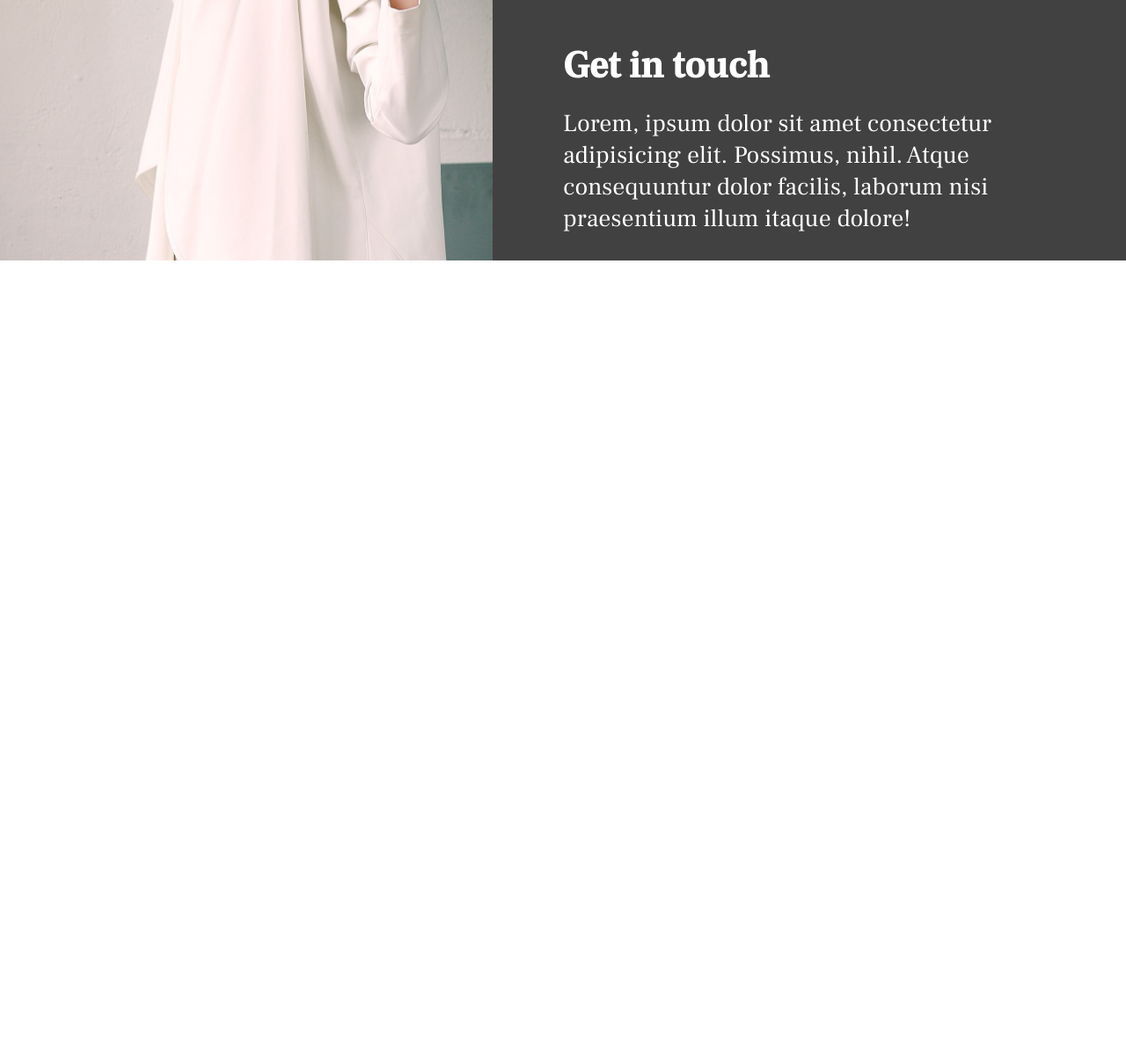
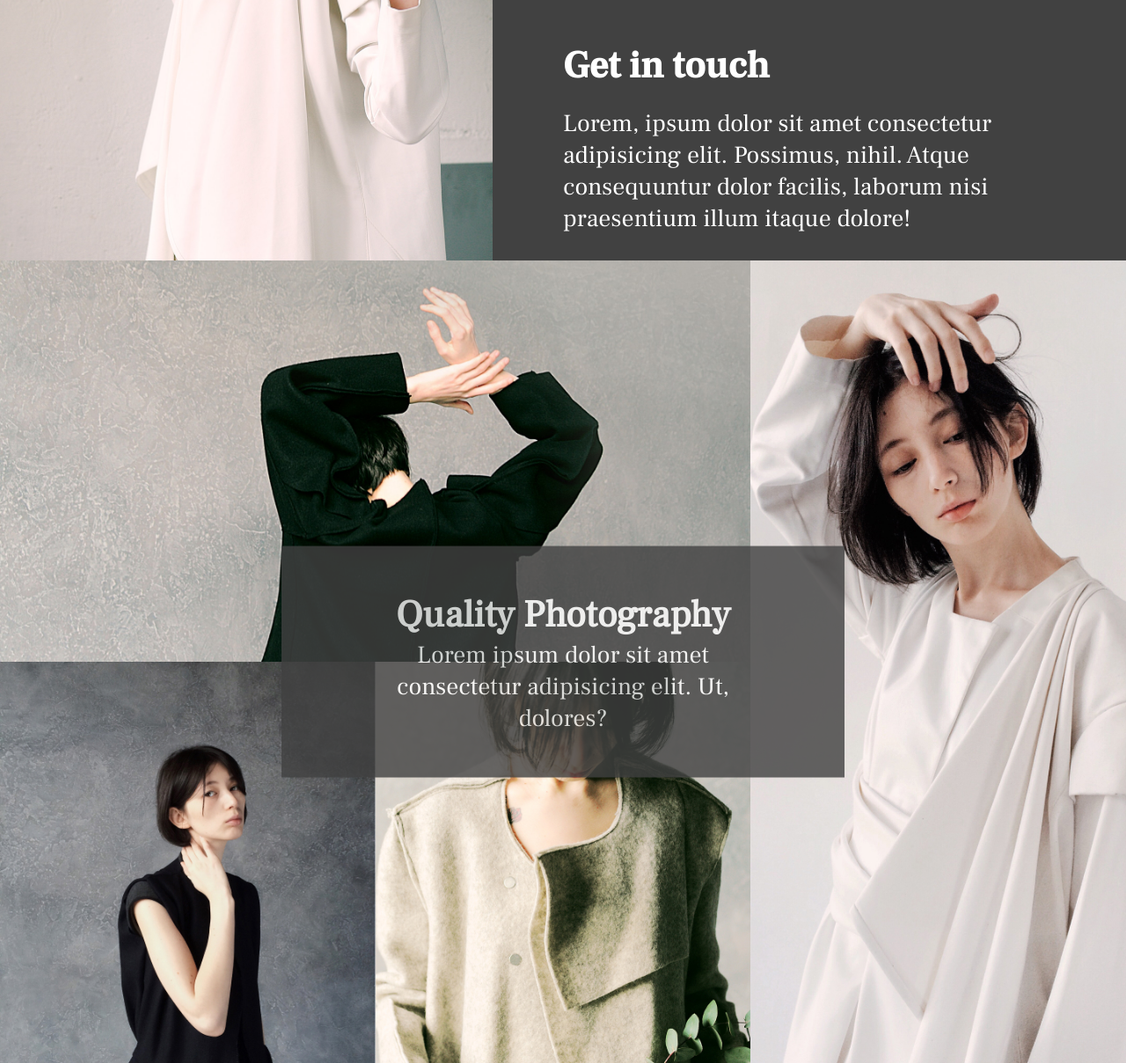
Before and after one commit to janine-velveteen/Elena-Joy-Photography, a plain HTML site: page index.html in a window 1280 px wide. Shown: the part 1542-2750 px from the top of the page at 88% size. Before the commit the page ends 1841 px from the top, so only its background shows below. Drawn offline with Linux system fonts and the light colour scheme.

Commit message:
Added and styled gallery section using CSS grid, updated media queries

```diff
--- a/index.html
+++ b/index.html
@@ -89,6 +89,19 @@
           </div>
         </div>
       </section>
+      <div class="gallery">
+        <header class="gallery-header">
+          <h3>Quality Photography</h3>
+          <p>
+            Lorem ipsum dolor sit amet consectetur adipisicing elit. Ut,
+            dolores?
+          </p>
+        </header>
+        <img class="gallery1" src="/img/gallery-1.jpg" alt="Man in suit" />
+        <img class="gallery2" src="/img/gallery-2.jpg" alt="Lady in coat" />
+        <img class="gallery3" src="/img/gallery-3.jpg" alt="Lady in tshirt" />
+        <img class="gallery4" src="/img/gallery-4.jpg" alt="Lady in jacket" />
+      </div>
     </main>
   </body>
 </html>
--- a/style.css
+++ b/style.css
@@ -250,6 +250,41 @@ nav {
   object-fit: cover;
 }
 
+/* Gallery Section */
+
+.gallery {
+  display: grid;
+  min-height: 100vh;
+  grid-template-columns: repeat(3, 1fr);
+  position: relative;
+}
+
+.gallery-header {
+  position: absolute;
+  top: 50%;
+  left: 50%;
+  transform: translate(-50%, -50%);
+  color: white;
+  background-color: var(--background-color);
+  padding: 5rem 10rem;
+  text-align: center;
+  opacity: 0.8;
+}
+
+.gallery img {
+  height: 100%;
+  width: 100%;
+  object-fit: cover;
+}
+
+.gallery1 {
+  grid-column: 1/3;
+}
+.gallery2 {
+  grid-column: 3/4;
+  grid-row: 1/3;
+}
+
 /*Media Queries */
 
 @media screen and (max-width: 850px) {
@@ -315,8 +350,19 @@ nav {
   .menu-check:checked ~ .burger span:nth-child(3) {
     transform: rotateZ(-45deg) translateY(-300%);
   }
-  /*About Section*/
+  /* About Section */
   .about-text div {
     padding: 3rem 3rem;
   }
+  /* Gallery Section */
+  .gallery img {
+    grid-row: auto;
+    grid-column: auto;
+  }
+  .gallery {
+    grid-template-columns: repeat(auto-fit, minmax(30rem, 1fr));
+  }
+  .gallery-header {
+    display: none;
+  }
 }
```
